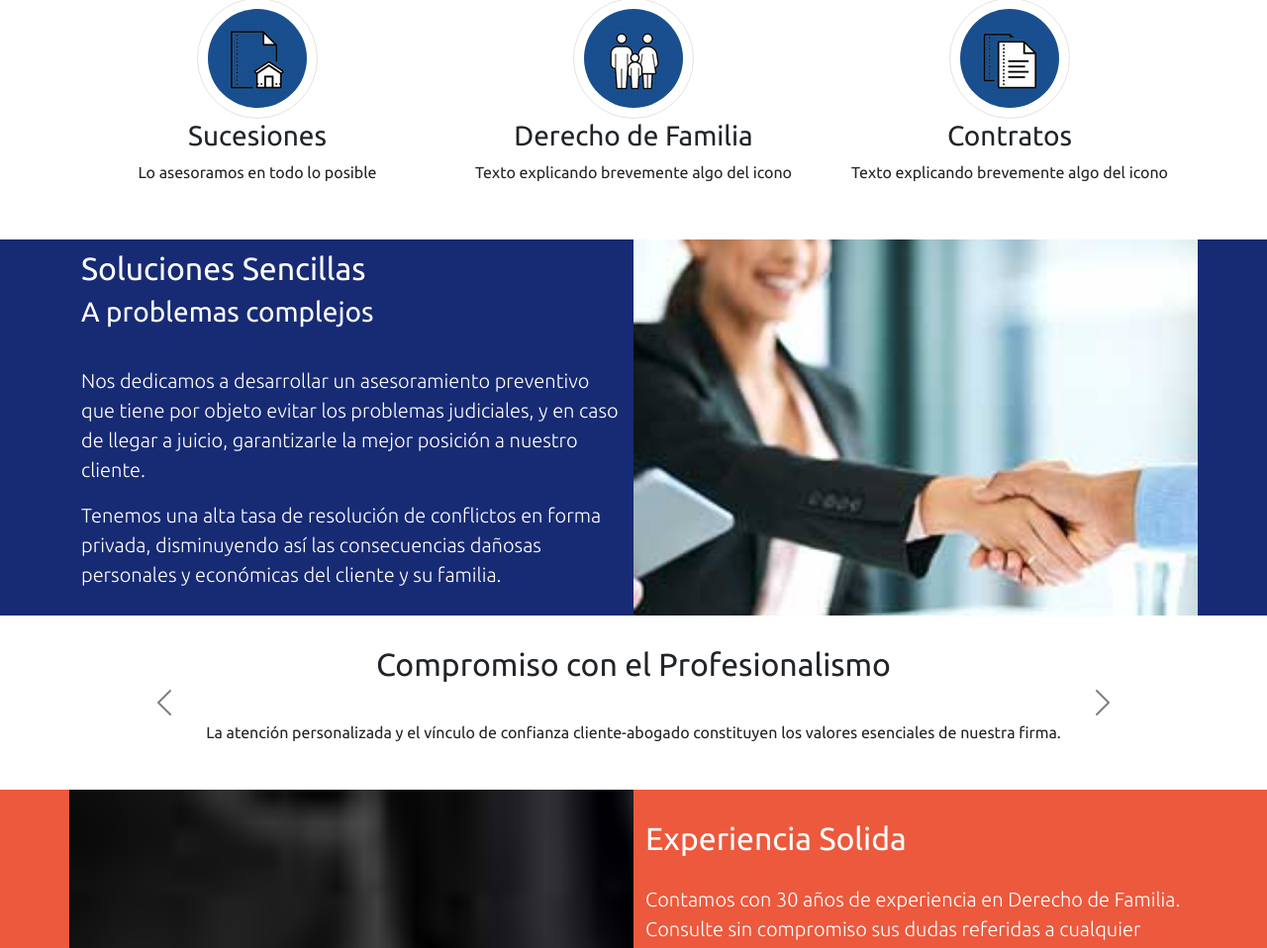
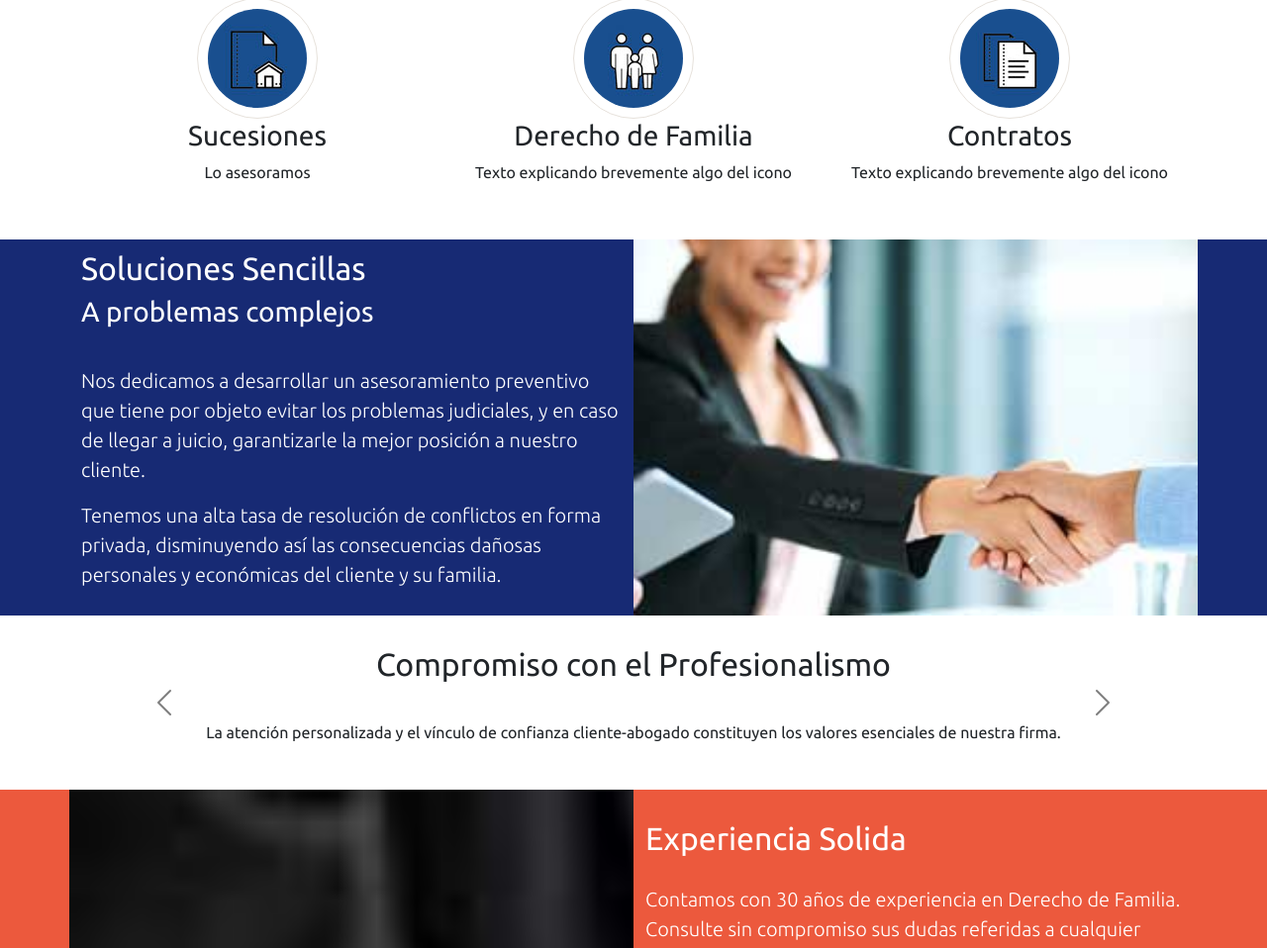
Before and after one commit to JENNIS015/mi_repositorio, a website: page index.html in a window 1280 px wide. Shown: the part 757-1715 px from the top of the page at 99% size. Drawn offline with nearby package versions, Linux system fonts and the light colour scheme.

Commit message:
modificacion de areas

```diff
--- a/index.html
+++ b/index.html
@@ -80,7 +80,7 @@
                         <div class="col-12 col-md-4">
                         <img src="img/iconoSucesiones.jpg" alt="derecho-al-consumidor">
                         <h3>Sucesiones</h3>
-                        <p>Lo asesoramos en todo lo posible</p>
+                        <p>Lo asesoramos</p>
                         </div>
 
 
```
